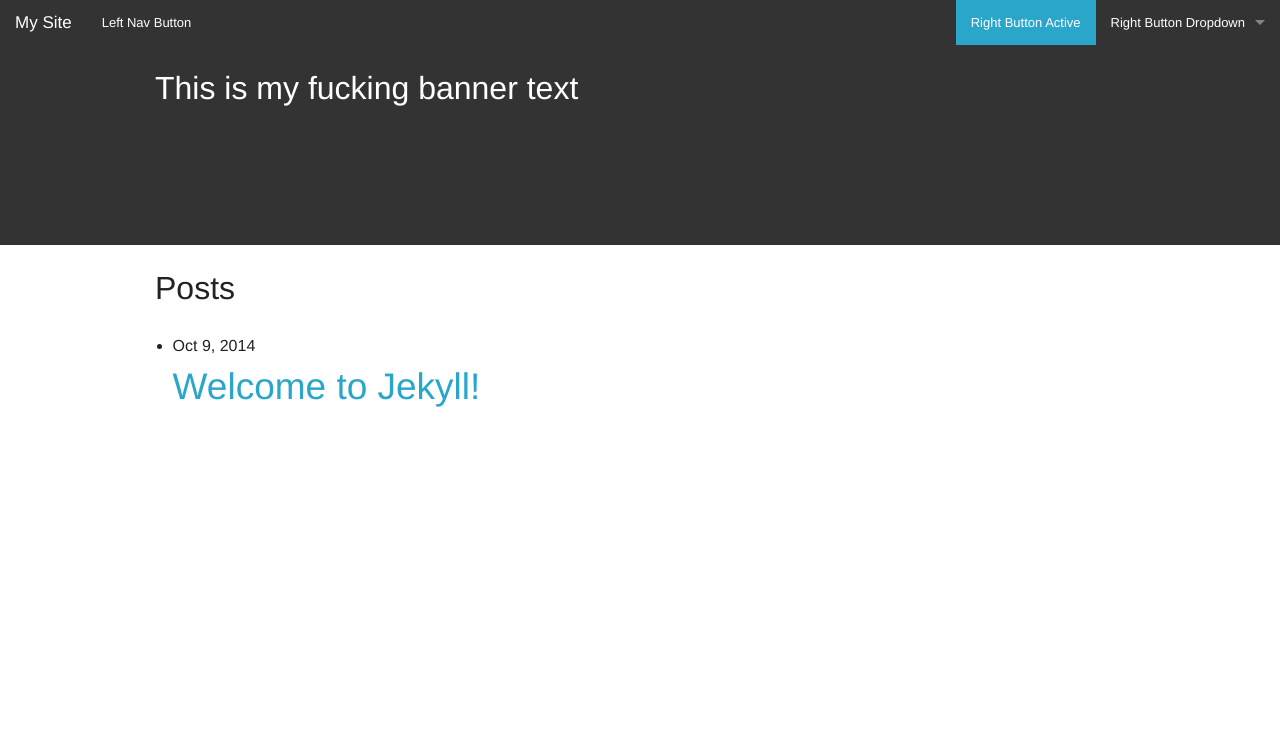
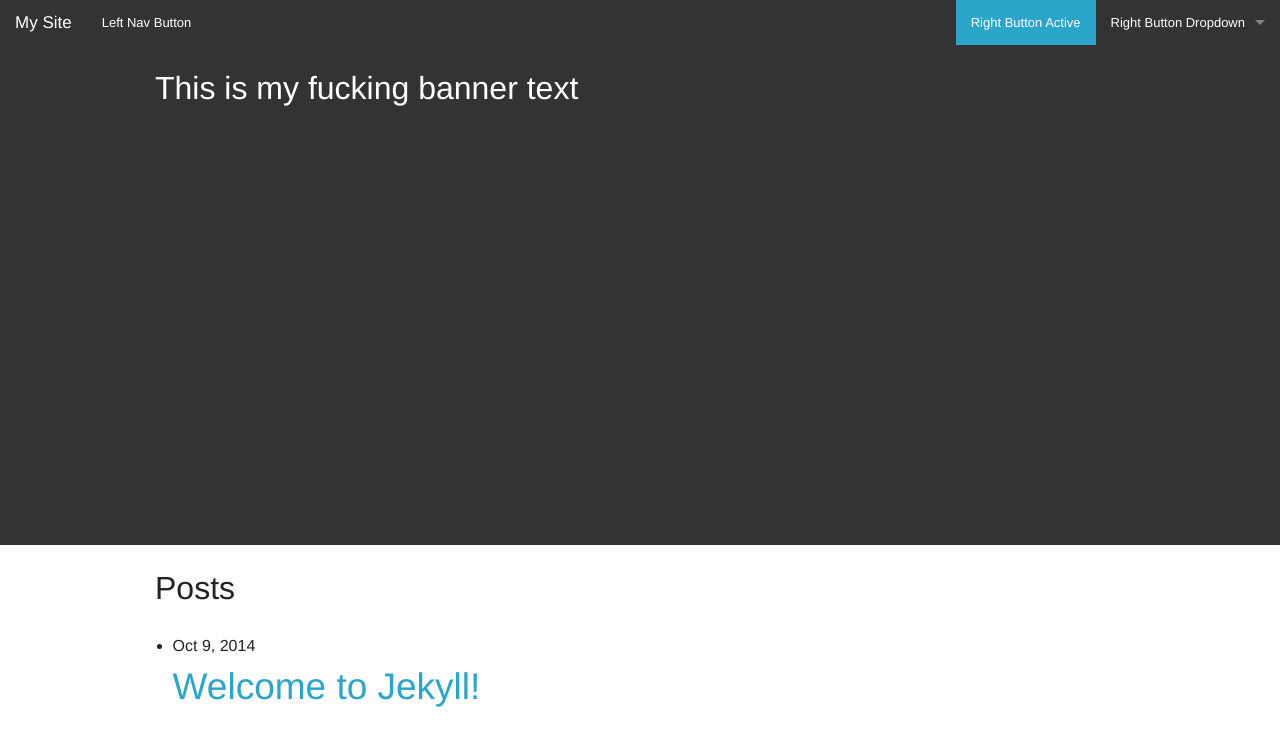
Before and after one commit to poundthehill/poundthehill.github.io, a Jekyll site: the page built from index.html, in a window 1280 px wide. Shown: the top 746 px of the page. Built offline with Jekyll 4.4.1, drawn with Linux system fonts in a browser that asks for light colours.

Commit message:
size of banner

```diff
--- a/_sass/app.scss
+++ b/_sass/app.scss
@@ -1,5 +1,5 @@
 .banner {
-	height: 200px;
+	height: 500px;
 	background-color: #333;
 }
 
```
